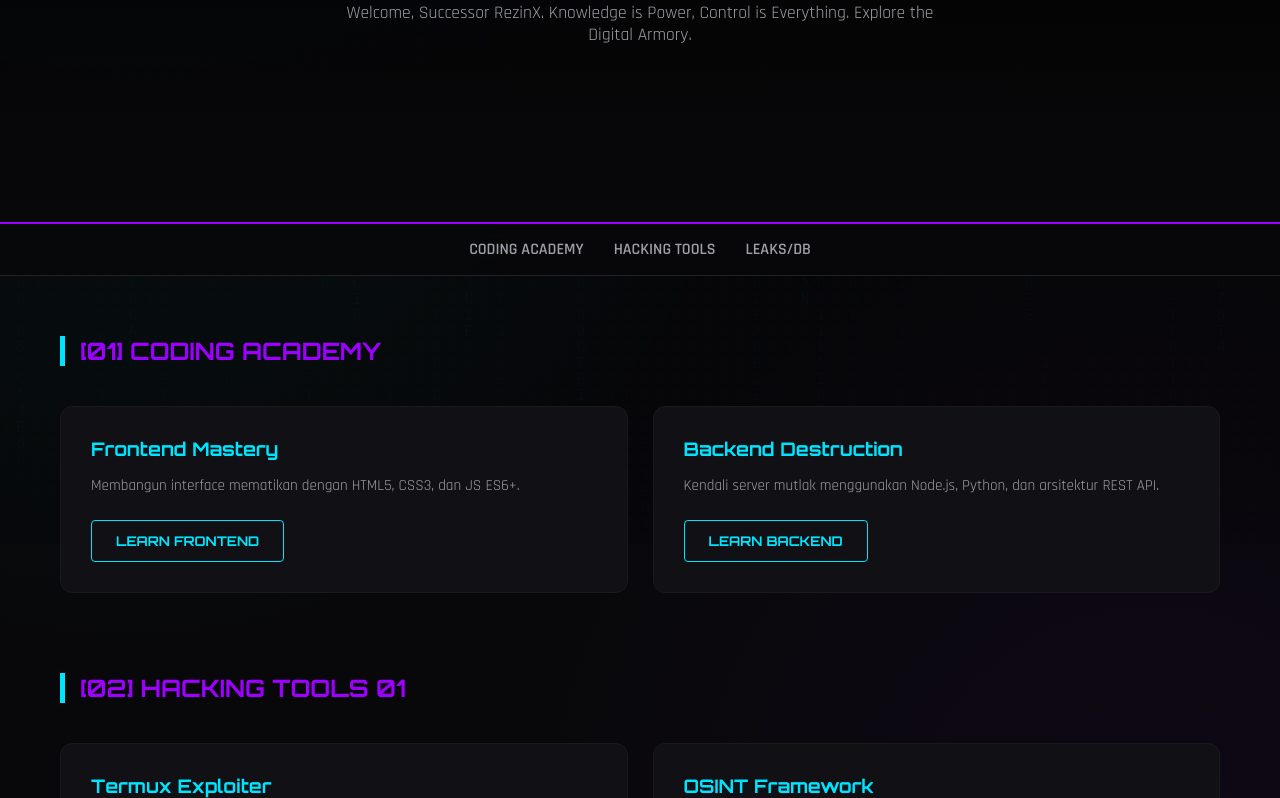
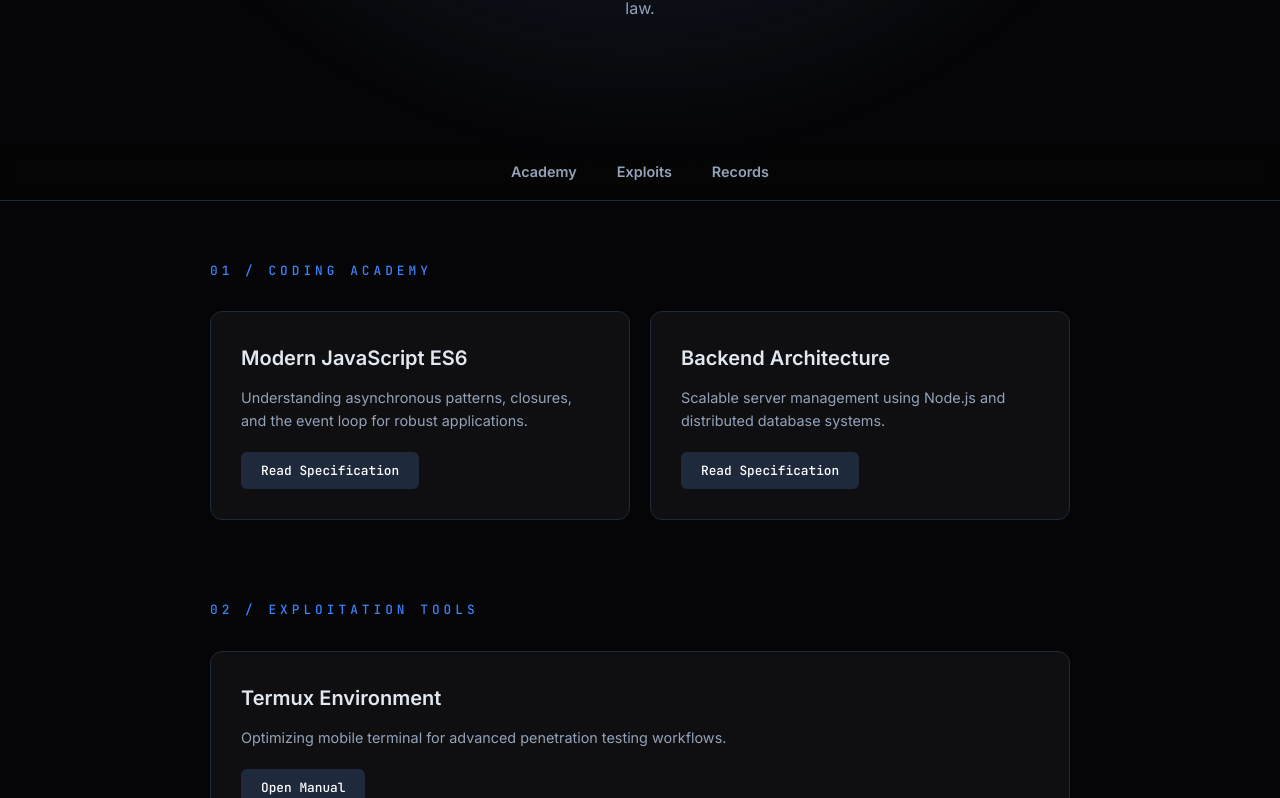
Before and after one commit to orangisraelwoi/rewzinX, a plain HTML site: page index.html in a window 1280 px wide. Shown: the part 256-1054 px from the top of the page. Drawn offline with Linux system fonts and the light colour scheme.

Commit message:
succes delete and restore

```diff
--- a/index.html
+++ b/index.html
@@ -3,356 +3,219 @@
 <head>
     <meta charset="UTF-8">
     <meta name="viewport" content="width=device-width, initial-scale=1.0">
-    <title>Architect Hub | RezinX Elite</title>
-
+    <title>Architect Hub | RezinX Premium</title>
     <style>
-        /* Import Font: Orbitron (Hacker) & Rajdhani (Cyber-Friendly) */
-        @import url('https://fonts.googleapis.com/css2?family=Orbitron:wght@400;700&family=Rajdhani:wght@400;500;600;700&display=swap');
+        @import url('https://fonts.googleapis.com/css2?family=Inter:wght@300;400;600&family=JetBrains+Mono:wght@500;700&display=swap');
 
         :root {
-            --bg: #08080a;
-            --card-bg: #111115;
-            --neon-blue: #00e5ff;
-            --neon-purple: #9d00ff;
-            --text-primary: #ffffff;
-            --text-secondary: #a0a0a8;
-            --glass: rgba(255, 255, 255, 0.03);
-            --glow-blue: 0 0 15px rgba(0, 229, 255, 0.5);
-            --glow-purple: 0 0 15px rgba(157, 0, 255, 0.5);
+            --bg: #050507;
+            --surface: #0f0f12;
+            --accent: #3b82f6; /* Elegant Blue */
+            --text: #e2e8f0;
+            --text-dim: #94a3b8;
+            --glass: rgba(15, 15, 18, 0.95);
         }
 
-        * {
-            margin: 0;
-            padding: 0;
-            box-sizing: border-box;
-            scroll-behavior: smooth;
+        * { margin: 0; padding: 0; box-sizing: border-box; scroll-behavior: smooth; }
+        body {
+            background: var(--bg);
+            color: var(--text);
+            font-family: 'Inter', sans-serif;
+            line-height: 1.6;
+            overflow-x: hidden;
         }
 
-        body {
-            background-color: var(--bg);
-            color: var(--text-primary);
-            font-family: 'Rajdhani', sans-serif;
-            overflow-x: hidden;
-            background-image:
-                radial-gradient(circle at 10% 20%, rgba(0, 229, 255, 0.05) 0%, transparent 40%),
-                radial-gradient(circle at 90% 80%, rgba(157, 0, 255, 0.05) 0%, transparent 40%);
+        /* Ambient Background */
+        body::before {
+            content: ""; position: fixed; top: 0; left: 0; width: 100%; height: 100%;
+            background: radial-gradient(circle at 50% -20%, #1e293b 0%, transparent 50%);
+            z-index: -1;
         }
 
-        /* Matrix Background Canvas */
-        #matrix-bg {
-            position: fixed;
-            top: 0; left: 0; z-index: -1;
-            opacity: 0.15;
-        }
-
-        /* GLOBAL UI COMPONENTS */
-        .cyber-btn {
-            background: transparent;
-            border: 1px solid var(--neon-blue);
-            color: var(--neon-blue);
-            padding: 12px 24px;
-            font-family: 'Orbitron', sans-serif;
-            font-weight: bold;
-            text-transform: uppercase;
-            cursor: pointer;
-            transition: 0.3s ease;
-            position: relative;
-            overflow: hidden;
-            border-radius: 4px;
-        }
-
-        .cyber-btn:hover {
-            background: rgba(0, 229, 255, 0.1);
-            box-shadow: var(--glow-blue);
-            letter-spacing: 1px;
-        }
-
-        .cyber-btn::before {
-            content: "";
-            position: absolute;
-            top: 0; left: -100%;
-            width: 100%; height: 100%;
-            background: linear-gradient(90deg, transparent, rgba(255,255,255,0.1), transparent);
-            transition: 0.5s;
-        }
-
-        .cyber-btn:hover::before { left: 100%; }
-
-        /* HEADER & NAVIGATION */
+        /* HEADER */
         header {
-            height: 60vh;
-            display: flex;
-            flex-direction: column;
-            justify-content: center;
-            align-items: center;
-            text-align: center;
-            border-bottom: 2px solid var(--neon-purple);
-            background: linear-gradient(to bottom, rgba(0,0,0,0.8), var(--bg));
+            height: 50vh; display: flex; flex-direction: column;
+            justify-content: center; align-items: center; text-align: center;
+            padding: 20px;
         }
 
         header h1 {
-            font-family: 'Orbitron', sans-serif;
-            font-size: 3.5rem;
-            color: var(--neon-blue);
-            text-shadow: var(--glow-blue);
-            margin-bottom: 10px;
+            font-family: 'JetBrains Mono', monospace; font-size: clamp(2rem, 5vw, 3.5rem);
+            letter-spacing: -2px; color: #fff; margin-bottom: 15px;
         }
 
-        header p {
-            color: var(--text-secondary);
-            max-width: 600px;
-            font-size: 1.1rem;
+        header p { color: var(--text-dim); max-width: 500px; font-size: 1rem; }
+
+        /* NAV */
+        nav {
+            position: sticky; top: 0; background: rgba(5, 5, 7, 0.8);
+            backdrop-filter: blur(12px); border-bottom: 1px solid #1e293b;
+            padding: 15px; z-index: 100;
         }
 
-        nav {
-            background: rgba(8, 8, 10, 0.9);
-            backdrop-filter: blur(10px);
-            padding: 15px;
-            position: sticky;
-            top: 0; z-index: 1000;
-            border-bottom: 1px solid #222;
+        nav ul { display: flex; justify-content: center; list-style: none; gap: 40px; }
+        nav a { text-decoration: none; color: var(--text-dim); font-size: 0.9rem; font-weight: 600; transition: 0.3s; }
+        nav a:hover { color: var(--accent); }
+
+        /* CONTENT */
+        main { max-width: 900px; margin: 60px auto; padding: 0 20px; }
+        section { margin-bottom: 80px; }
+        .section-title { font-family: 'JetBrains Mono', monospace; font-size: 0.8rem; color: var(--accent); text-transform: uppercase; letter-spacing: 4px; margin-bottom: 30px; display: block; }
+
+        .tool-grid { display: grid; grid-template-columns: repeat(auto-fit, minmax(300px, 1fr)); gap: 20px; }
+        .tool-card {
+            background: var(--surface); border: 1px solid #1e293b;
+            padding: 30px; border-radius: 12px; transition: 0.4s cubic-bezier(0.4, 0, 0.2, 1);
         }
 
-        nav ul {
-            display: flex;
-            justify-content: center;
-            list-style: none;
-            gap: 30px;
+        .tool-card:hover { border-color: var(--accent); transform: translateY(-4px); background: #14141a; }
+        .tool-card h3 { font-size: 1.25rem; margin-bottom: 12px; font-weight: 600; }
+        .tool-card p { color: var(--text-dim); font-size: 0.9rem; margin-bottom: 20px; }
+
+        .btn-action {
+            background: #1e293b; color: #fff; border: none; padding: 10px 20px;
+            border-radius: 6px; font-family: 'JetBrains Mono', monospace; font-size: 0.8rem;
+            cursor: pointer; transition: 0.3s;
         }
 
-        nav a {
-            text-decoration: none;
-            color: var(--text-secondary);
-            font-weight: 600;
-            text-transform: uppercase;
-            transition: 0.3s;
+        .btn-action:hover { background: var(--accent); }
+
+        /* MODAL ARTICLE */
+        .modal {
+            position: fixed; top: 0; left: 0; width: 100%; height: 100%;
+            background: var(--glass); display: none; z-index: 2000;
+            padding: 40px 20px; overflow-y: auto;
         }
 
-        nav a:hover {
-            color: var(--neon-purple);
-            text-shadow: var(--glow-purple);
+        .modal-content {
+            background: #0f172a; max-width: 800px; margin: 0 auto;
+            padding: 40px; border-radius: 16px; border: 1px solid #334155;
+            position: relative; animation: slideUp 0.4s ease-out;
         }
 
-        /* MAIN CONTENT */
-        main {
-            max-width: 1200px;
-            margin: 60px auto;
-            padding: 0 20px;
+        @keyframes slideUp { from { opacity: 0; transform: translateY(20px); } to { opacity: 1; transform: translateY(0); } }
+
+        .close-modal {
+            position: absolute; top: 20px; right: 20px; background: none;
+            border: none; color: var(--text-dim); font-size: 1.5rem; cursor: pointer;
         }
 
-        section { margin-bottom: 80px; }
+        .modal-article h2 { margin-bottom: 20px; color: var(--accent); font-family: 'JetBrains Mono', monospace; }
+        .modal-article p { margin-bottom: 15px; color: #cbd5e1; }
+        .modal-article ul { margin: 15px 20px; color: #cbd5e1; }
 
-        .section-title {
-            font-family: 'Orbitron', sans-serif;
-            color: var(--neon-purple);
-            margin-bottom: 40px;
-            border-left: 5px solid var(--neon-blue);
-            padding-left: 15px;
-        }
+        /* CREDIT */
+        footer { text-align: center; padding: 60px; border-top: 1px solid #1e293b; color: var(--text-dim); font-size: 0.8rem; }
+        .credit-badge { color: var(--accent); font-weight: bold; }
 
-        /* TOOL GRID */
-        .tool-grid {
-            display: grid;
-            grid-template-columns: repeat(auto-fit, minmax(300px, 1fr));
-            gap: 25px;
-        }
-
-        .tool-card {
-            background: var(--card-bg);
-            padding: 30px;
-            border-radius: 12px;
-            border: 1px solid #1a1a1e;
-            transition: 0.4s;
-            position: relative;
-            overflow: hidden;
-        }
-
-        .tool-card:hover {
-            border-color: var(--neon-purple);
-            transform: translateY(-5px);
-            box-shadow: 0 10px 30px rgba(157, 0, 255, 0.1);
-        }
-
-        .tool-card h3 {
-            font-family: 'Orbitron', sans-serif;
-            color: var(--neon-blue);
-            margin-bottom: 15px;
-        }
-
-        .tool-card p {
-            color: var(--text-secondary);
-            font-size: 0.95rem;
-            margin-bottom: 25px;
-        }
-
-        /* DYNAMIC TOAST NOTIFICATION */
-        #toast-container {
-            position: fixed;
-            bottom: 20px;
-            right: 20px;
-            display: flex;
-            flex-direction: column;
-            gap: 10px;
-            z-index: 9999;
-        }
-
-        .toast-box {
-            background: var(--card-bg);
-            border: 1px solid var(--neon-purple);
-            color: white;
-            padding: 20px;
-            border-radius: 8px;
-            min-width: 300px;
-            box-shadow: 0 10px 30px rgba(0,0,0,0.5);
-            animation: slideIn 0.5s forwards;
-        }
-
-        .toast-box h4 {
-            color: var(--neon-purple);
-            margin-bottom: 10px;
-            font-family: 'Orbitron', sans-serif;
-        }
-
-        .toast-box p {
-            font-style: italic;
-            color: var(--text-secondary);
-        }
-
-        @keyframes slideIn {
-            from { transform: translateX(120%); }
-            to { transform: translateX(0); }
-        }
-
-        /* FOOTER */
-        footer {
-            text-align: center;
-            padding: 50px;
-            border-top: 1px solid #222;
-            color: var(--text-secondary);
-            font-size: 0.9rem;
-        }
     </style>
 </head>
 <body>
-    <canvas id="matrix-bg"></canvas>
 
     <header>
-        <h1>ARCHITECT HUB</h1>
-        <p>Welcome, Successor RezinX. Knowledge is Power, Control is Everything. Explore the Digital Armory.</p>
+        <h1>Architect Hub</h1>
+        <p>Advanced educational portal curated by RezinX. Logic is the only law.</p>
     </header>
 
     <nav>
         <ul>
-            <li><a href="#coding">Coding Academy</a></li>
-            <li><a href="#hacking">Hacking Tools</a></li>
-            <li><a href="#database">Leaks/DB</a></li>
+            <li><a href="#coding">Academy</a></li>
+            <li><a href="#hacking">Exploits</a></li>
+            <li><a href="#database">Records</a></li>
         </ul>
     </nav>
 
     <main>
         <section id="coding">
-            <h2 class="section-title">[01] CODING ACADEMY</h2>
+            <span class="section-title">01 / Coding Academy</span>
             <div class="tool-grid">
                 <div class="tool-card">
-                    <h3>Frontend Mastery</h3>
-                    <p>Membangun interface mematikan dengan HTML5, CSS3, dan JS ES6+.</p>
-                    <button class="cyber-btn" data-url="https://w3schools.com/html/" data-quote="If you think technology can solve your security problems, then you don't understand the problems.">Learn Frontend</button>
+                    <h3>Modern JavaScript ES6</h3>
+                    <p>Understanding asynchronous patterns, closures, and the event loop for robust applications.</p>
+                    <button class="btn-action" onclick="openArticle('coding-js')">Read Specification</button>
                 </div>
                 <div class="tool-card">
-                    <h3>Backend Destruction</h3>
-                    <p>Kendali server mutlak menggunakan Node.js, Python, dan arsitektur REST API.</p>
-                    <button class="cyber-btn" data-url="https://nodejs.org/en/learn" data-quote="Passwords are like underwear. You shouldn't leave them out where people can see them.">Learn Backend</button>
+                    <h3>Backend Architecture</h3>
+                    <p>Scalable server management using Node.js and distributed database systems.</p>
+                    <button class="btn-action" onclick="openArticle('coding-backend')">Read Specification</button>
                 </div>
             </div>
         </section>
 
         <section id="hacking">
-            <h2 class="section-title">[02] HACKING TOOLS 01</h2>
+            <span class="section-title">02 / Exploitation Tools</span>
             <div class="tool-grid">
                 <div class="tool-card">
-                    <h3>Termux Exploiter</h3>
-                    <p>Panduan lengkap instalasi tools penetration testing di Termux (Metasploit, Nmap).</p>
-                    <button class="cyber-btn" data-url="https://wiki.termux.com/wiki/Main_Page" data-quote="The quieter you become, the more you are able to hear.">Open Tools</button>
-                </div>
-                <div class="tool-card">
-                    <h3>OSINT Framework</h3>
-                    <p>Cari data pribadi target lewat username, email, atau nomor telepon secara legal.</p>
-                    <button class="cyber-btn" data-url="https://osintframework.com/" data-quote="Hackers don't sit around waiting for permission to do something.">Start OSINT</button>
+                    <h3>Termux Environment</h3>
+                    <p>Optimizing mobile terminal for advanced penetration testing workflows.</p>
+                    <button class="btn-action" onclick="openArticle('hacking-termux')">Open Manual</button>
                 </div>
             </div>
         </section>
     </main>
 
-    <div id="toast-container"></div>
+    <div id="articleModal" class="modal">
+        <div class="modal-content">
+            <button class="close-modal" onclick="closeModal()">×</button>
+            <div id="articleBody" class="modal-article">
+                </div>
+        </div>
+    </div>
 
     <footer>
-        <p>Copyright © RezinX | Developed by Architect 01 Core</p>
+        <p>© 2026 Architect Education Core. All Rights Reserved.</p>
+        <p>Authored by <span class="credit-badge">RezinX</span> & Architect 01</p>
     </footer>
 
     <script>
-        document.addEventListener('DOMContentLoaded', () => {
-            console.log("%c ARCHITECT 01 SYSTEM ACTIVE ", "color: #00e5ff; background: #000; font-weight: bold;");
+        const articles = {
+            'coding-js': {
+                title: 'Modern JavaScript: The ES6+ Paradigm',
+                content: `
+                    <p>JavaScript bukan lagi sekadar bahasa mainan untuk animasi browser. Dalam ekosistem modern, JS adalah jantung dari aplikasi web kompleks.</p>
+                    <p><strong>1. Asynchronous Programming:</strong> Penggunaan <code>async/await</code> memungkinkan kita menangani operasi I/O yang berat tanpa memblokir thread utama.</p>
+                    <p><strong>2. Memory Management:</strong> Memahami bagaimana <i>Garbage Collector</i> bekerja di engine V8 sangat penting untuk mencegah memory leaks pada aplikasi besar.</p>
+                    <p><strong>3. DOM Optimization:</strong> Belajar bagaimana manipulasi DOM yang efisien untuk menjaga performa rendering di angka 60fps.</p>
+                `
+            },
+            'coding-backend': {
+                title: 'Scalable Backend Infrastructure',
+                content: `
+                    <p>Membangun backend yang tangguh membutuhkan pemahaman tentang bagaimana data mengalir di antara layanan.</p>
+                    <p><strong>Arsitektur Microservices:</strong> Membagi sistem besar menjadi layanan-layanan kecil yang independen menggunakan Node.js.</p>
+                    <p><strong>Database Scaling:</strong> Perbedaan antara SQL untuk integritas data dan NoSQL untuk skalabilitas horizontal yang cepat.</p>
+                    <p><strong>Security Layer:</strong> Implementasi JWT (JSON Web Tokens) dan enkripsi Bcrypt untuk menjaga autentikasi user tetap aman.</p>
+                `
+            },
+            'hacking-termux': {
+                title: 'Termux: Mobile Penetration Suite',
+                content: `
+                    <p>Termux adalah emulator terminal Android yang sangat powerful jika dikonfigurasi dengan benar.</p>
+                    <p><strong>Essential Packages:</strong> Selalu mulai dengan menginstall <code>python</code>, <code>git</code>, <code>nmap</code>, dan <code>metasploit-framework</code>.</p>
+                    <p><strong>Workflow:</strong> Gunakan <code>ssh</code> untuk mengontrol Termux dari PC agar pengetikan script lebih presisi dan cepat.</p>
+                    <p><strong>Storage Access:</strong> Gunakan perintah <code>termux-setup-storage</code> untuk memberikan izin akses file sistem ke terminal lu.</p>
+                `
+            }
+        };
 
-            // 1. COMPLEX MATRIX BACKGROUND EFFECT
-            const canvas = document.getElementById('matrix-bg');
-            const ctx = canvas.getContext('2d');
-            canvas.width = window.innerWidth;
-            canvas.height = window.innerHeight;
+        function openArticle(id) {
+            const article = articles[id];
+            const body = document.getElementById('articleBody');
+            body.innerHTML = `<h2>${article.title}</h2>${article.content}`;
+            document.getElementById('articleModal').style.display = 'block';
+            document.body.style.overflow = 'hidden'; // Stop scroll
+        }
 
-            const chars = "0123456789ABCDEFREZINXARCHITECT";
-            const fontSize = 16;
-            const columns = canvas.width / fontSize;
-            const drops = Array(Math.floor(columns)).fill(1);
+        function closeModal() {
+            document.getElementById('articleModal').style.display = 'none';
+            document.body.style.overflow = 'auto'; // Enable scroll
+        }
 
-            function drawMatrix() {
-                ctx.fillStyle = "rgba(0, 0, 0, 0.05)";
-                ctx.fillRect(0, 0, canvas.width, canvas.height);
-                ctx.fillStyle = "#00e5ff22"; // Transparan dikit biar gak ganggu konten
-                ctx.font = fontSize + "px monospace";
-
-                for (let i = 0; i < drops.length; i++) {
-                    const text = chars.charAt(Math.floor(Math.random() * chars.length));
-                    ctx.fillText(text, i * fontSize, drops[i] * fontSize);
-                    if (drops[i] * fontSize > canvas.height && Math.random() > 0.975) drops[i] = 0;
-                    drops[i]++;
-                }
-            }
-            setInterval(drawMatrix, 40);
-
-            // 2. DYNAMIC QUOTE + REDIRECT SYSTEM
-            const toastContainer = document.getElementById('toast-container');
-            const cyberButtons = document.querySelectorAll('.cyber-btn');
-
-            cyberButtons.forEach(btn => {
-                btn.addEventListener('click', function(e) {
-                    const url = this.getAttribute('data-url');
-                    const quote = this.getAttribute('data-quote');
-                    const toolName = this.innerText;
-
-                    // Buat Toast Box baru
-                    const toast = document.createElement('div');
-                    toast.className = 'toast-box';
-                    toast.innerHTML = `
-                        <h4>[SYSTEM] EXECUTING: ${toolName}</h4>
-                        <p>"${quote}"</p>
-                    `;
-                    toastContainer.appendChild(toast);
-
-                    // Redirect ke link di tab baru setelah delay (simulasi eksekusi)
-                    setTimeout(() => {
-                        window.open(url, '_blank');
-                        // Hapus toast setelah dibuka
-                        setTimeout(() => toast.remove(), 500);
-                    }, 1500);
-                });
-            });
-
-            // 3. RESPONSIVE MATRIX RESIZE
-            window.addEventListener('resize', () => {
-                canvas.width = window.innerWidth;
-                canvas.height = window.innerHeight;
-            });
-        });
+        // Close on click outside
+        window.onclick = function(event) {
+            const modal = document.getElementById('articleModal');
+            if (event.target == modal) closeModal();
+        }
     </script>
 </body>
 </html>
```
